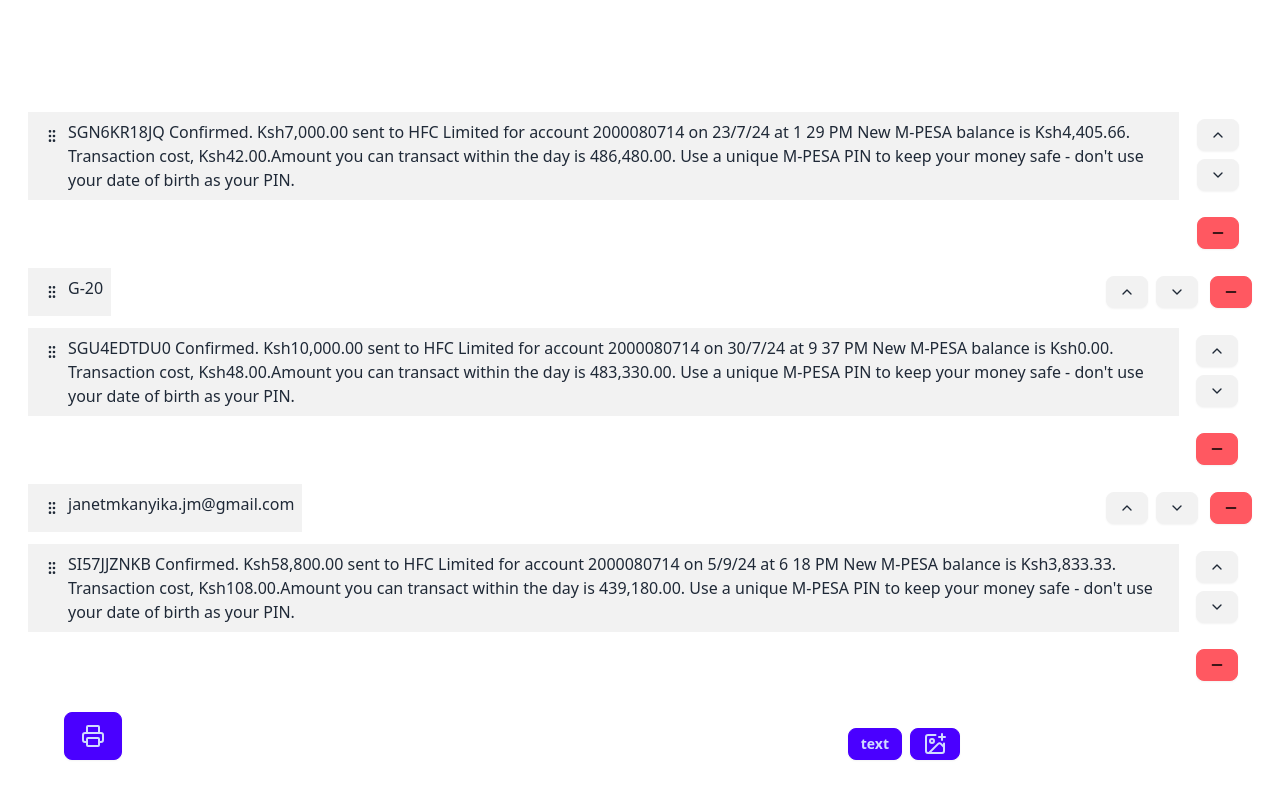
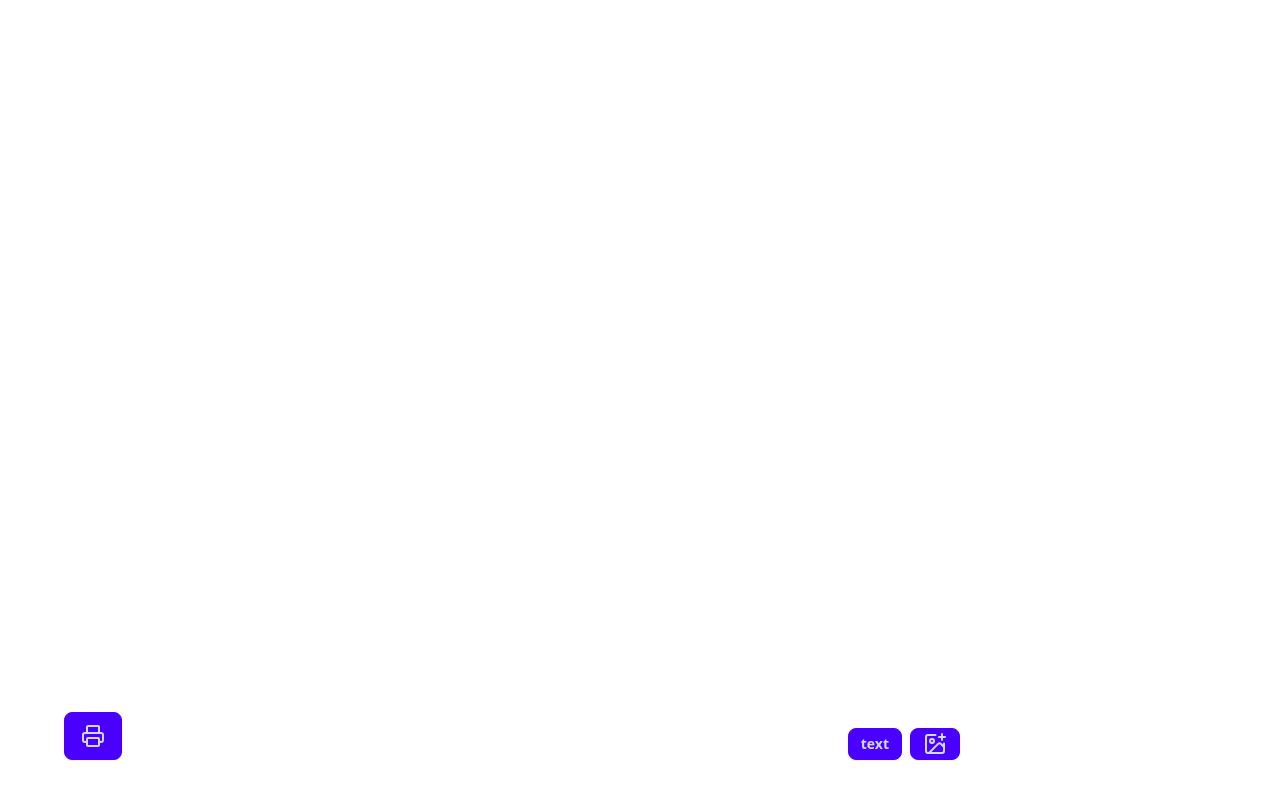
Before and after one commit to tigawanna/print-mpesa-messages, a React (Vite) app: page / in a window 1280 px wide. Built offline with nearby package versions, Linux system fonts and the light colour scheme.

Commit message:
remove default input

```diff
--- a/src/App.tsx
+++ b/src/App.tsx
@@ -19,7 +19,7 @@
 
 
 function App() {
-  const [messages, setMessages] = useState<Message[]>(defaultMessage);
+  const [messages, setMessages] = useState<Message[]>([]);
   // console.log(" ==  messags  ==== ",messages)
   const [isPrinting, setIsPrinting] = useState(false);
   const sensors = useSensors(
@@ -68,31 +68,31 @@
 
 export default App;
 
-const defaultMessage = [
-  {
-    id: 1,
-    text: "",
-  },
-  {
-    id: 2,
-    text: " SGN6KR18JQ Confirmed. Ksh7,000.00 sent to HFC Limited for account 2000080714 on 23/7/24 at 1 29 PM New M-PESA balance is Ksh4,405.66. Transaction cost, Ksh42.00.Amount you can transact within the day is 486,480.00. Use a unique M-PESA PIN to keep your money safe - don't use your date of birth as your PIN.\n",
-  },
-  {
-    id: 3,
-    text: " G-20\n",
-  },
+// const defaultMessage = [
+//   {
+//     id: 1,
+//     text: "",
+//   },
+//   {
+//     id: 2,
+//     text: " SGN6KR18JQ Confirmed. Ksh7,000.00 sent to HFC Limited for account 2000080714 on 23/7/24 at 1 29 PM New M-PESA balance is Ksh4,405.66. Transaction cost, Ksh42.00.Amount you can transact within the day is 486,480.00. Use a unique M-PESA PIN to keep your money safe - don't use your date of birth as your PIN.\n",
+//   },
+//   {
+//     id: 3,
+//     text: " G-20\n",
+//   },
 
-  {
-    id: 9,
-    text: " SGU4EDTDU0 Confirmed. Ksh10,000.00 sent to HFC Limited for account 2000080714 on 30/7/24 at 9 37 PM New M-PESA balance is Ksh0.00. Transaction cost, Ksh48.00.Amount you can transact within the day is 483,330.00. Use a unique M-PESA PIN to keep your money safe - don't use your date of birth as your PIN.\n",
-  },
+//   {
+//     id: 9,
+//     text: " SGU4EDTDU0 Confirmed. Ksh10,000.00 sent to HFC Limited for account 2000080714 on 30/7/24 at 9 37 PM New M-PESA balance is Ksh0.00. Transaction cost, Ksh48.00.Amount you can transact within the day is 483,330.00. Use a unique M-PESA PIN to keep your money safe - don't use your date of birth as your PIN.\n",
+//   },
 
-  {
-    id: 18,
-    text: " janetmkanyika.jm@gmail.com\n",
-  },
-  {
-    id: 19,
-    text: " SI57JJZNKB Confirmed. Ksh58,800.00 sent to HFC Limited for account 2000080714 on 5/9/24 at 6 18 PM New M-PESA balance is Ksh3,833.33. Transaction cost, Ksh108.00.Amount you can transact within the day is 439,180.00. Use a unique M-PESA PIN to keep your money safe - don't use your date of birth as your PIN.",
-  },
-];
+//   {
+//     id: 18,
+//     text: " janetmkanyika.jm@gmail.com\n",
+//   },
+//   {
+//     id: 19,
+//     text: " SI57JJZNKB Confirmed. Ksh58,800.00 sent to HFC Limited for account 2000080714 on 5/9/24 at 6 18 PM New M-PESA balance is Ksh3,833.33. Transaction cost, Ksh108.00.Amount you can transact within the day is 439,180.00. Use a unique M-PESA PIN to keep your money safe - don't use your date of birth as your PIN.",
+//   },
+// ];
```
